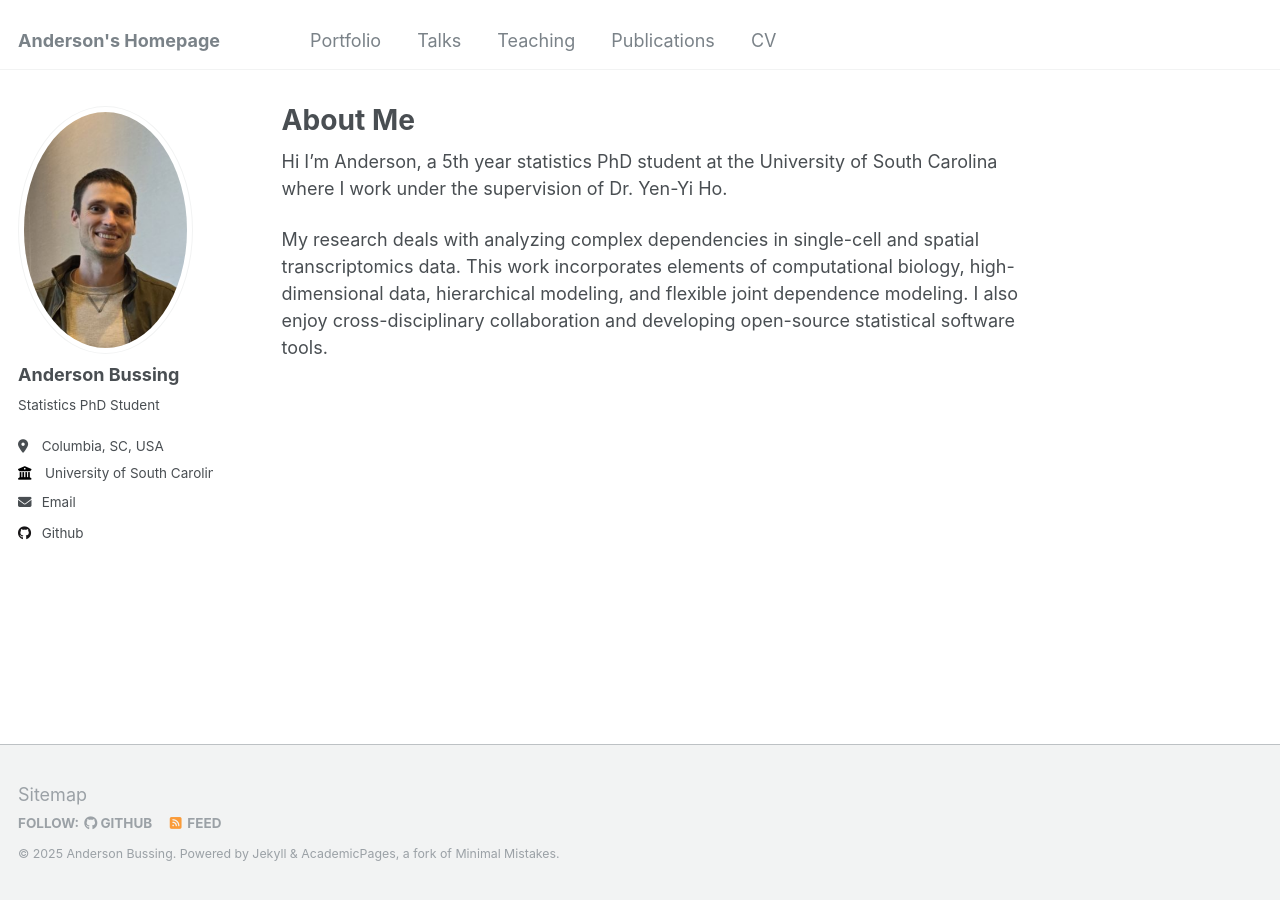
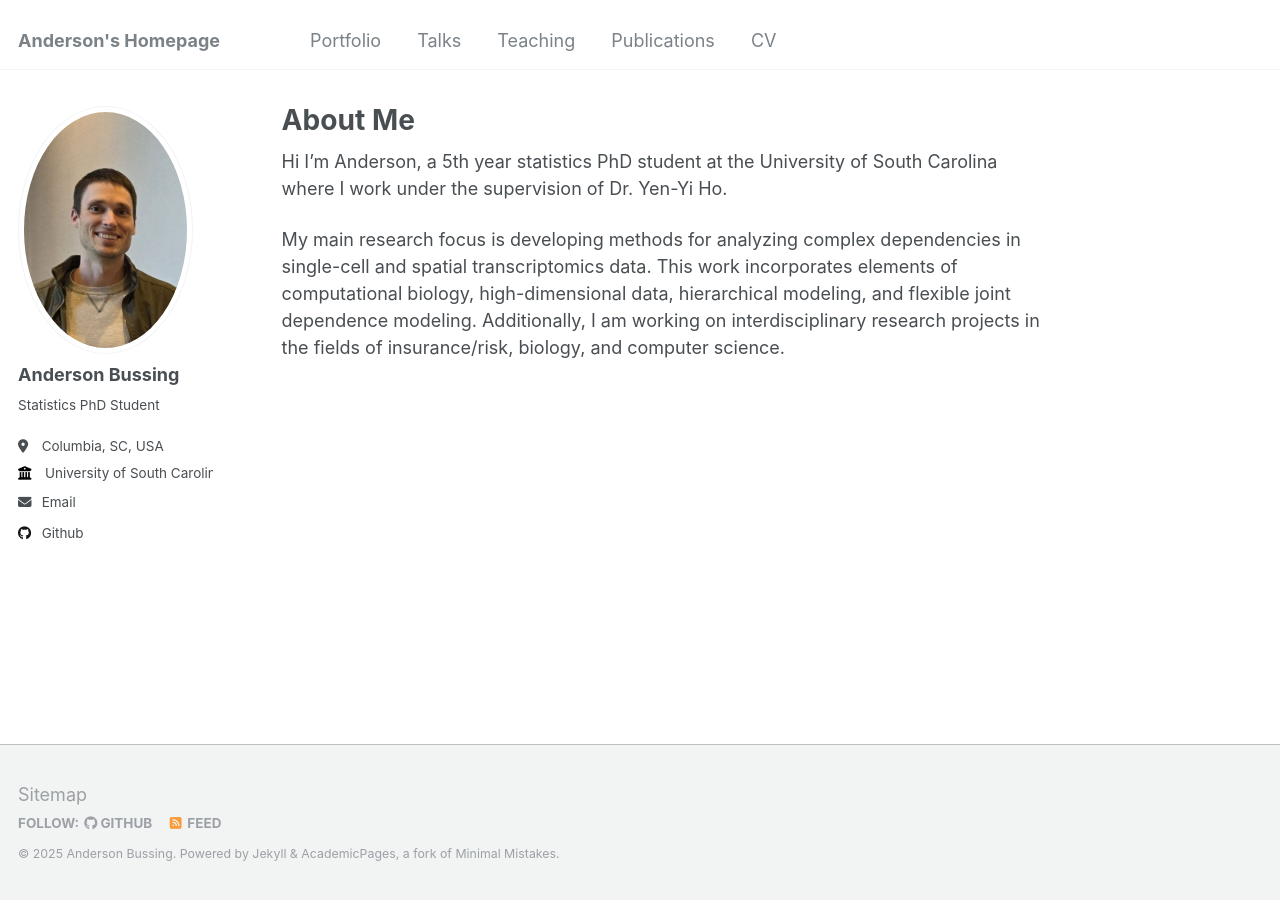
Before and after one commit to abussing/abussing.github.io, a Jekyll site: the page built from _pages/about.md, in a window 1280 px wide. Built offline with Jekyll 4.4.1, drawn with Linux system fonts in a browser that asks for light colours.

Commit message:
Update about.md

```diff
--- a/_pages/about.md
+++ b/_pages/about.md
@@ -9,4 +9,4 @@
 
 Hi I'm Anderson, a 5th year statistics PhD student at the University of South Carolina where I work under the supervision of Dr. Yen-Yi Ho.
 
-My research deals with analyzing complex dependencies in single-cell and spatial transcriptomics data. This work incorporates elements of computational biology, high-dimensional data, hierarchical modeling, and flexible joint dependence modeling. I also enjoy cross-disciplinary collaboration and developing open-source statistical software tools.
+My main research focus is developing methods for analyzing complex dependencies in single-cell and spatial transcriptomics data. This work incorporates elements of computational biology, high-dimensional data, hierarchical modeling, and flexible joint dependence modeling. Additionally, I am working on interdisciplinary research projects in the fields of insurance/risk, biology, and computer science.
```
